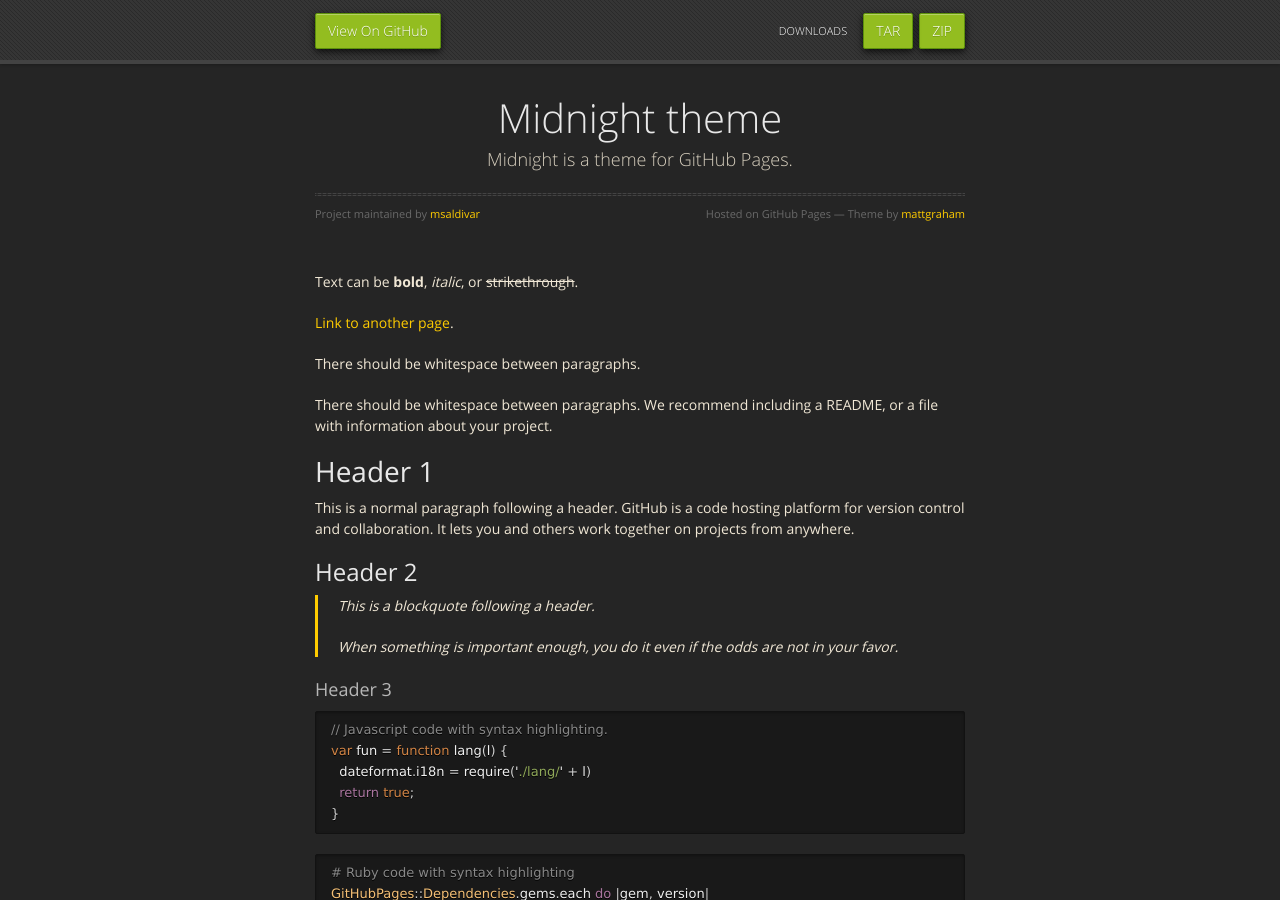
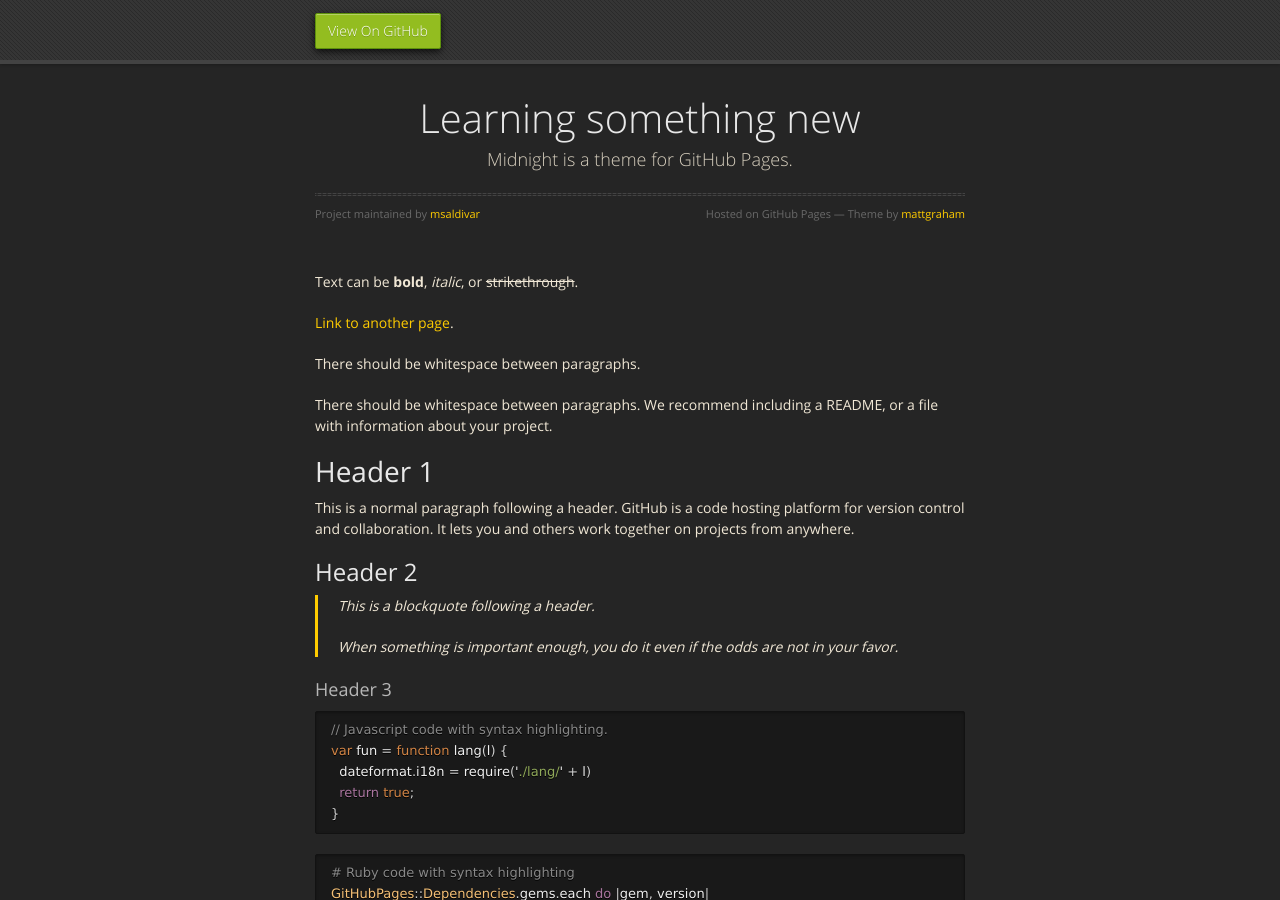
Before and after one commit to msaldivar/msaldivar.github.io, a Jekyll site: the page built from index.md, in a window 1280 px wide and 900 px high. Built offline with Jekyll 4.4.1, drawn with Linux system fonts in a browser that asks for light colours; nearby versions of some CDN libraries.

Commit message:
updating theme

```diff
--- a/_config.yml
+++ b/_config.yml
@@ -1,5 +1,4 @@
-title: Midnight theme
+title: Learning something new
 description: Midnight is a theme for GitHub Pages.
-show_downloads: true
-google_analytics:
+include: ["_posts"]
 theme:
```
Also changed, not shown: 1 other file.
